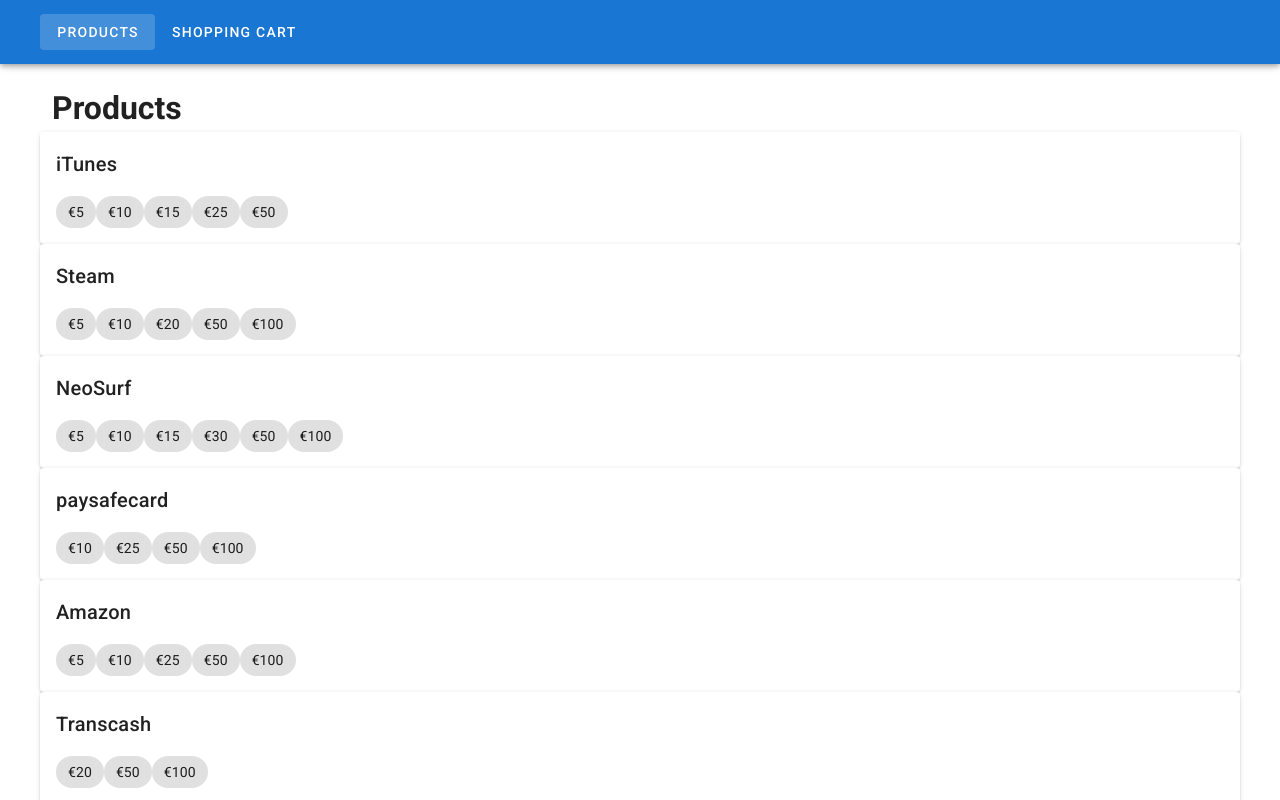
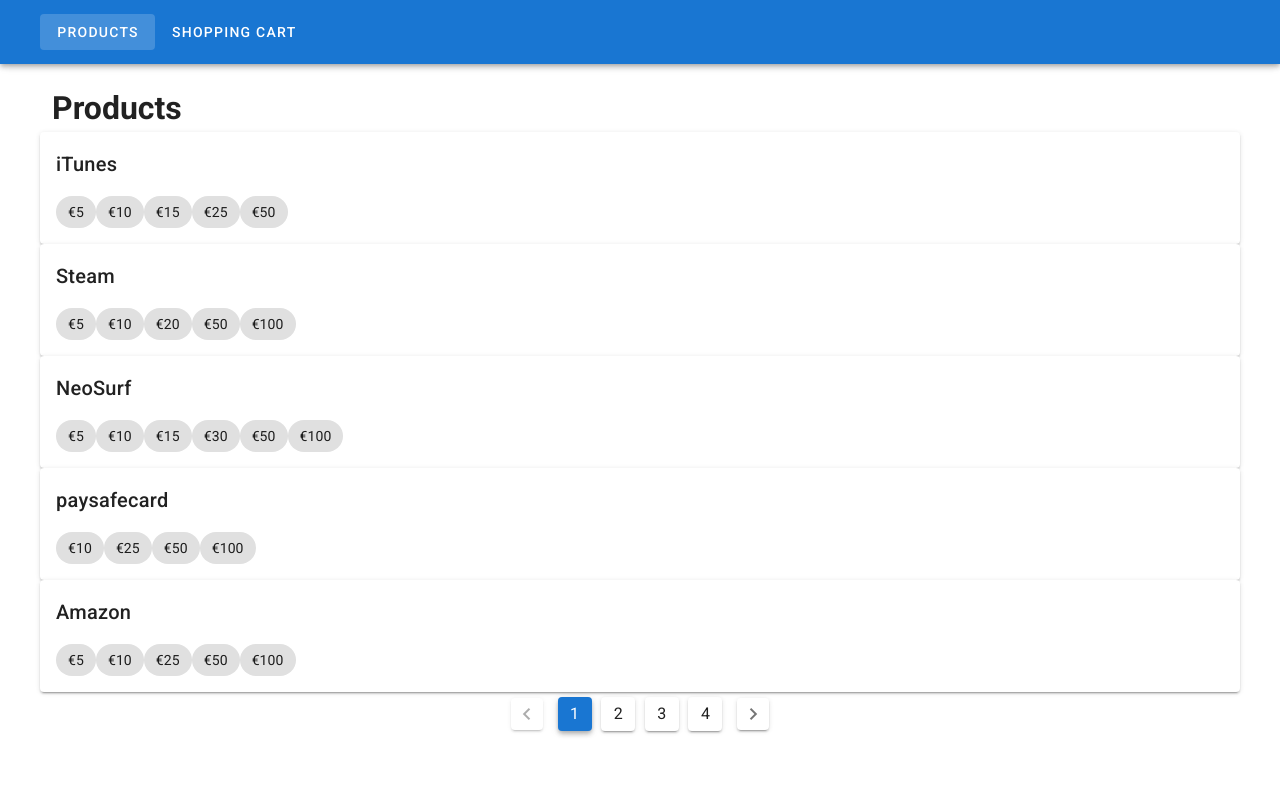
Before and after one commit to Martijndewin/vue-app-martijn-de-win, a Vue app: page / in a window 1280 px wide. Shown: the top 800 px of the page. Built offline with nearby package versions, Linux system fonts and the light colour scheme; data requests are answered from the project's data file.

Commit message:
feat(): add pagination and smart loading - update get to only get part of data - add pagination to home

```diff
--- a/src/components/ShoppingCartItem.vue
+++ b/src/components/ShoppingCartItem.vue
@@ -43,7 +43,7 @@
       } else {
         store.commit("updateItemQuantity", {
           id: this.id,
-          quantity: newQuantity
+          quantity: parseInt(newQuantity)
         });
       }
     }
--- a/src/views/Home.vue
+++ b/src/views/Home.vue
@@ -8,6 +8,11 @@
       :slug="product.slug"
       :products="product.products"
     />
+    <v-pagination
+      v-model="pagination.page"
+      :length="Math.ceil(pagination.total / pagination.perPage)"
+      @input="handlePageChange"
+    ></v-pagination>
   </div>
 </template>
 
@@ -18,10 +23,20 @@
 import ProductBrandCardVue from "@/components/ProductBrandCard.vue";
 
 const baseUrl = "http://localhost:3000/products";
+
 export default {
   name: "Home",
   components: {
     ProductBrandCardVue
+  },
+  data() {
+    return {
+      pagination: {
+        page: 1,
+        total: 0,
+        perPage: 5
+      }
+    };
   },
   computed: {
     products() {
@@ -30,12 +45,30 @@
   },
   async created() {
     try {
-      // get all products
-      const res = await axios.get(baseUrl);
+      const res = await axios.get(baseUrl, {
+        params: {
+          _limit: this.pagination.perPage,
+          _page: this.pagination.page
+        }
+      });
+      // total count products:
+      this.pagination.total = res.headers["x-total-count"];
+
       store.commit("updateProducts", res.data);
     } catch (er) {
       console.log(er);
     }
+  },
+  methods: {
+    async handlePageChange() {
+      const res = await axios.get(baseUrl, {
+        params: {
+          _limit: this.pagination.perPage,
+          _page: this.pagination.page
+        }
+      });
+      this.$store.commit("updateProducts", res.data);
+    }
   }
 };
 </script>
```
